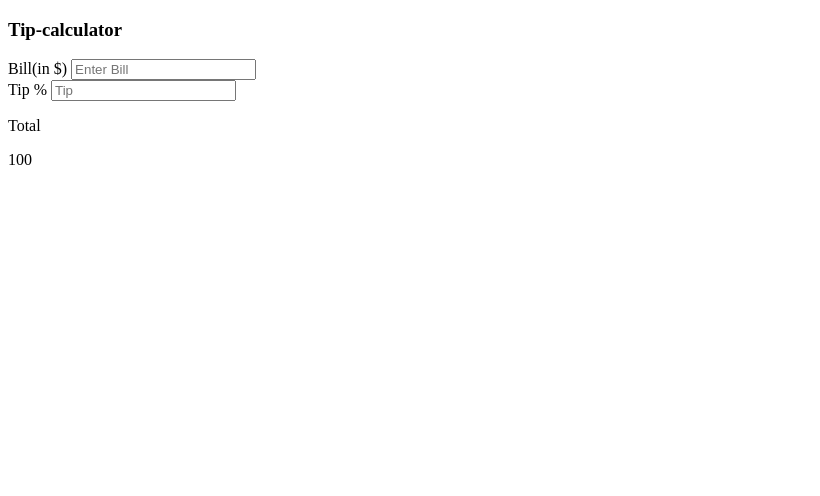
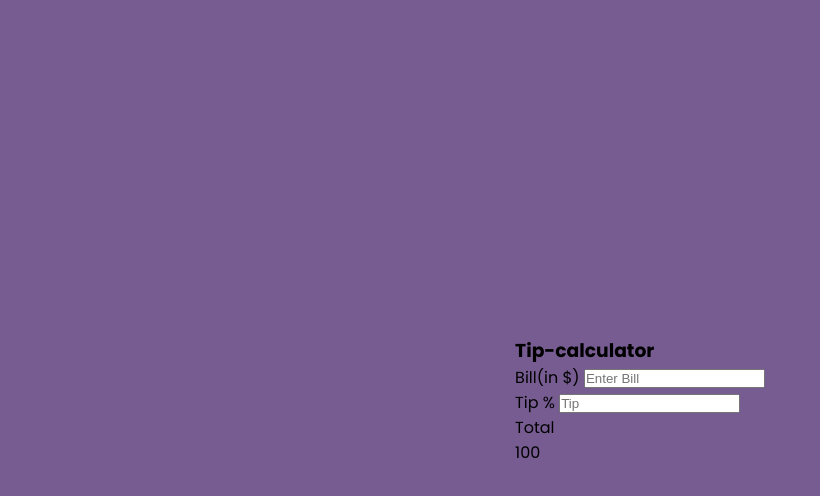
Before and after one commit to daudi13/tip-culculator.js, a plain HTML site: page index.html in a window 1280 px wide. Shown: the whole page, without its empty margins (0-820 px from the left). Drawn offline with Linux system fonts and the light colour scheme.

Commit message:
commit default

```diff
--- /dev/null
+++ b/sass/_default.scss
@@ -0,0 +1,19 @@
+@import url('https://fonts.googleapis.com/css2?family=Poppins:wght@400;500;700&display=swap');
+
+
+*,
+*::before,
+*::after {
+    box-sizing: border-box;
+    margin: 0;
+    padding: 0;
+}
+
+body {
+    height: 100vh;
+    display: flex;
+    align-items: center;
+    justify-content: center;
+    font-family: 'Poppins', sans-serif;
+    background: rgb(119, 92, 146);
+}
--- a/sass/main.scss
+++ b/sass/main.scss
@@ -0,0 +1 @@
+@import 'default';
```
Also changed, not shown: dist/css/main.css, 1 other file.
